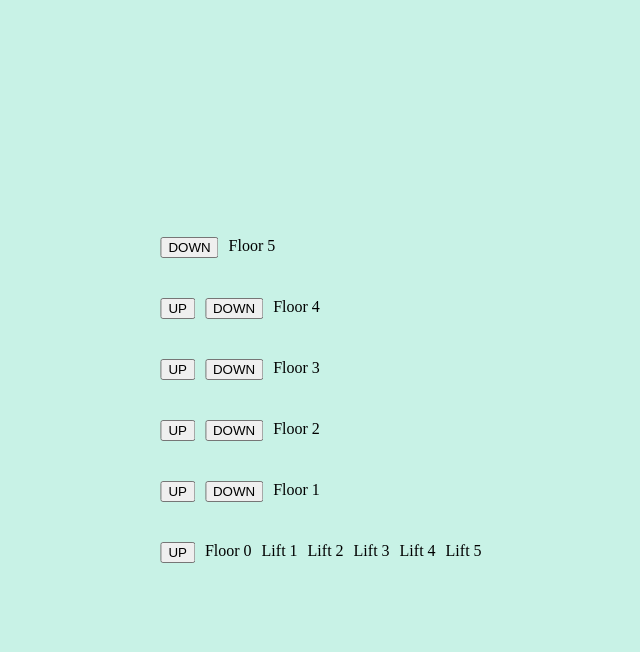
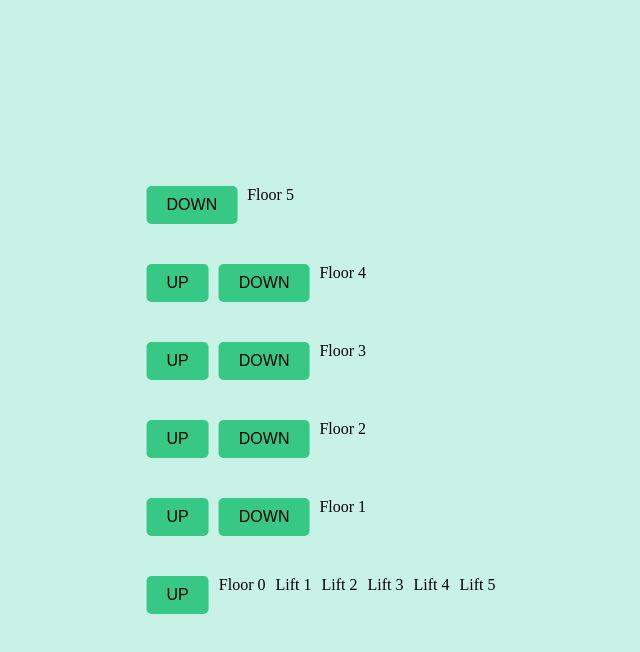
Before and after one commit to kirtankp/Lift-Simulator, a plain HTML site: page index.html in a window 1280 px wide. Both pictures are taken after typing "5", "5" into the empty fields and a click on the button "Submit". Shown: the whole page, without its empty margins (319-959 px from the left). Drawn offline with Linux system fonts and the light colour scheme.

Commit message:
control button styled

```diff
--- a/style.css
+++ b/style.css
@@ -89,3 +89,17 @@ body{
     flex-direction: row;
     gap: 10px;
 }
+
+.lift-control {
+  background-color: #05ba65bc;
+  color: rgb(0, 0, 0);
+  padding: 10px 20px;
+  border: none;
+  border-radius: 5px;
+  font-size: 16px;
+  cursor: pointer;
+}
+
+.lift-control:hover {
+  background-color: #1e620a;
+}
```
